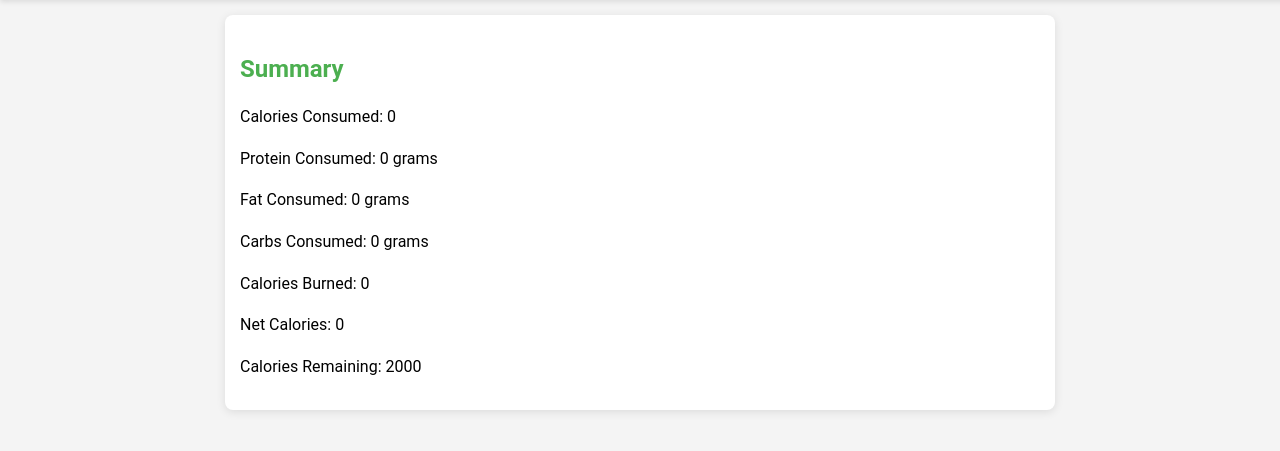
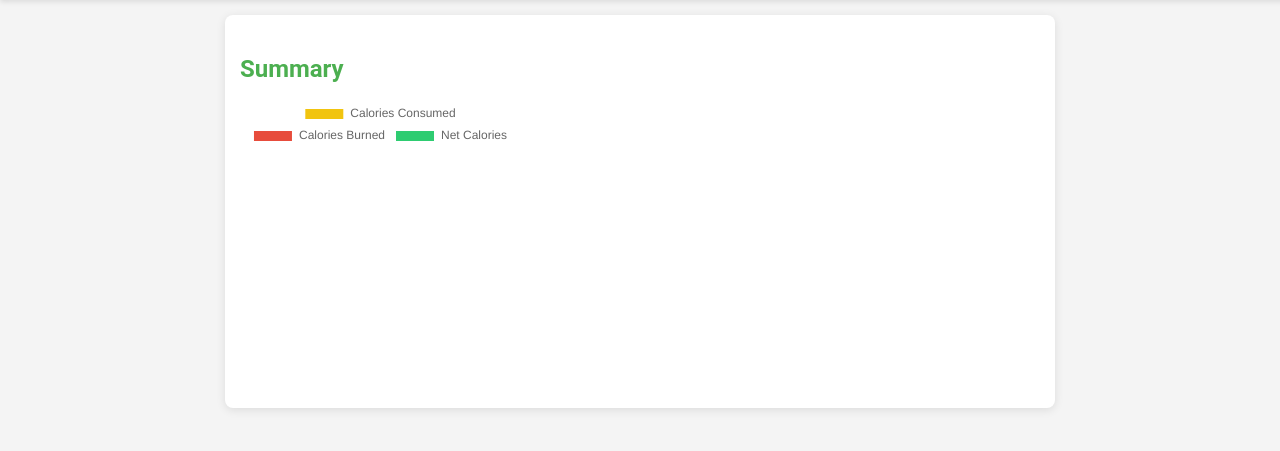
Before and after one commit to pfeifer-j/CC-24-25_NutriNube, a Flask app: template src/app/templates/summary.html in a window 1280 px wide. Shown: the part 137-588 px from the top of the page. Run offline with Flask 3, Linux system fonts and the light colour scheme; the template is opened without the code that fills it, so the values that code supplies are empty; parts of the project's set-up code (start-up, migrations or seed data) failed here and were passed over.

Commit message:
Adding diagramms to my summary front end

```diff
--- a/src/app/templates/summary.html
+++ b/src/app/templates/summary.html
@@ -7,6 +7,7 @@
     <title>NutriNube - Food & Fitness Tracker</title>
     <link rel="stylesheet" href="/static/styles.css">
     <script src="https://code.jquery.com/jquery-3.6.0.min.js"></script>
+    <script src="https://cdn.jsdelivr.net/npm/chart.js"></script>
 </head>
 
 <body>
@@ -37,15 +38,67 @@
         <!-- Summary Section -->
         <section>
             <h2>Summary</h2>
-            <p>Calories Consumed: <span id="total-calories-consumed">0</span></p>
-            <p>Protein Consumed: <span id="total-protein-consumed">0</span> grams</p>
-            <p>Fat Consumed: <span id="total-fat-consumed">0</span> grams</p>
-            <p>Carbs Consumed: <span id="total-carbs-consumed">0</span> grams</p>
-            <p>Calories Burned: <span id="total-calories-burned">0</span></p>
-            <p>Net Calories: <span id="net-calories">0</span></p>
-            <p>Calories Remaining: <span id="calories-remaining">2000</span></p>
+            <canvas id="summary-chart" width="400" height="400"></canvas>
         </section>
     </div>
     <div id="toast-container"></div>
+
+    <script>
+        $(document).ready(function() {
+            // Fetch data from your server
+            const summaryData = {
+                totalCaloriesConsumed: parseInt($("#total-calories-consumed").text()),
+                totalProtein: parseInt($("#total-protein-consumed").text()),
+                totalFat: parseInt($("#total-fat-consumed").text()),
+                totalCarbs: parseInt($("#total-carbs-consumed").text()),
+                totalCaloriesBurned: parseInt($("#total-calories-burned").text())
+            };
+
+            // Calculate net calories
+            summaryData.netCalories = summaryData.totalCaloriesConsumed - summaryData.totalCaloriesBurned;
+
+            // Render the chart
+            const ctx = document.getElementById('summary-chart').getContext('2d');
+            const chart = new Chart(ctx, {
+                type: 'doughnut',
+                data: {
+                    labels: ['Calories Consumed', 'Calories Burned', 'Net Calories'],
+                    datasets: [{
+                        label: 'Calorie Intake',
+                        data: [summaryData.totalCaloriesConsumed, summaryData.totalCaloriesBurned, summaryData.netCalories],
+                        backgroundColor: ['#f1c40f', '#e74c3c', '#2ecc71']
+                    }]
+                },
+                options: {
+                    responsive: true,
+                    plugins: {
+                        legend: {
+                            display: true,
+                        }
+                    }
+                }
+            });
+
+            // Update chart with API data if necessary
+            function updateSummaryData(newData) {
+                chart.data.datasets[0].data = [
+                    newData.totalCaloriesConsumed,
+                    newData.totalCaloriesBurned,
+                    newData.netCalories
+                ];
+                chart.update();
+            }
+
+            // Example of calling the update function if you're fetching data via AJAX
+            // $.ajax({
+            //     url: '/your-api-endpoint',
+            //     type: 'GET',
+            //     success: function(newData) {
+            //         updateSummaryData(newData);
+            //     }
+            // });
+        });
+    </script>
+
 </body>
 </html>
```
